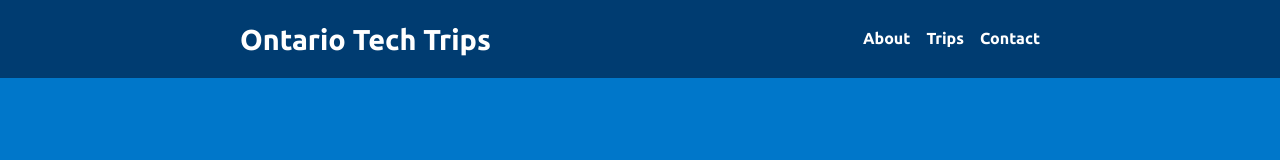
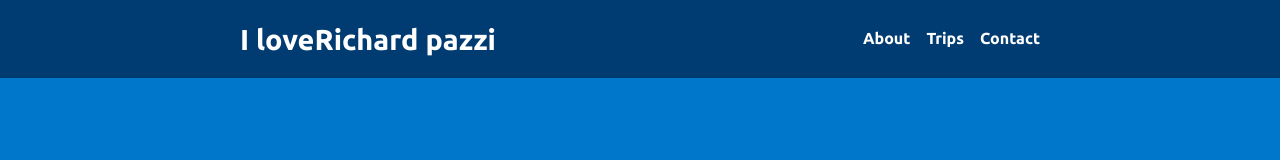
Before and after one commit to johnny982/ott, a website: page public/index.html in a window 1280 px wide. Shown: the top 160 px of the page. Drawn offline with Linux system fonts and the light colour scheme.

Commit message:
smth here

```diff
--- a/public/index.html
+++ b/public/index.html
@@ -12,7 +12,7 @@
 <body>
   <header class="site-header">
     <div class="container">
-      <h1>Ontario Tech Trips</h1>
+      <h1>I loveRichard pazzi</h1>
       <nav>
         <ul>
           <li><a href="#about">About</a></li>
```
